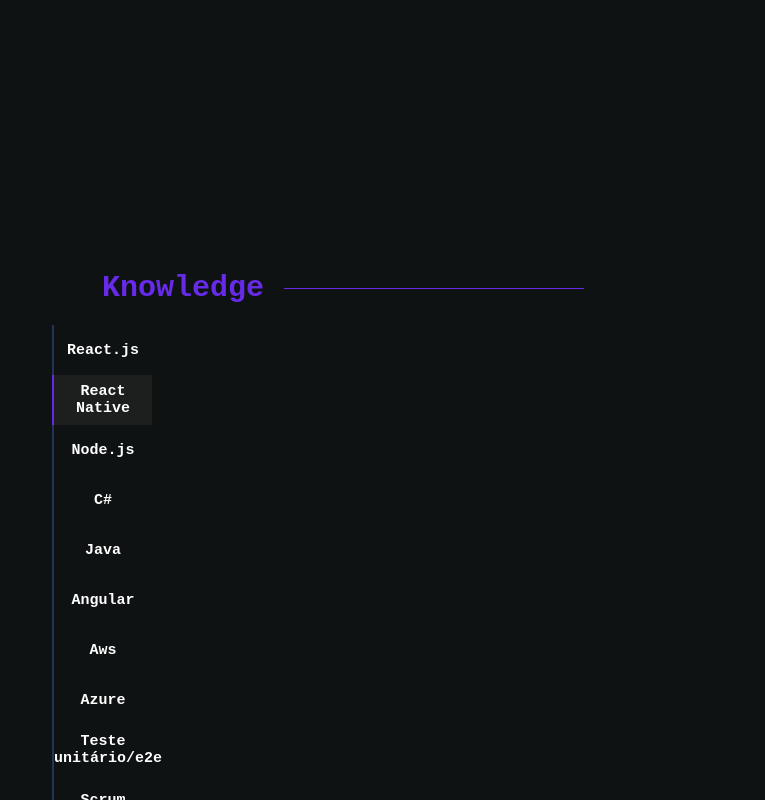
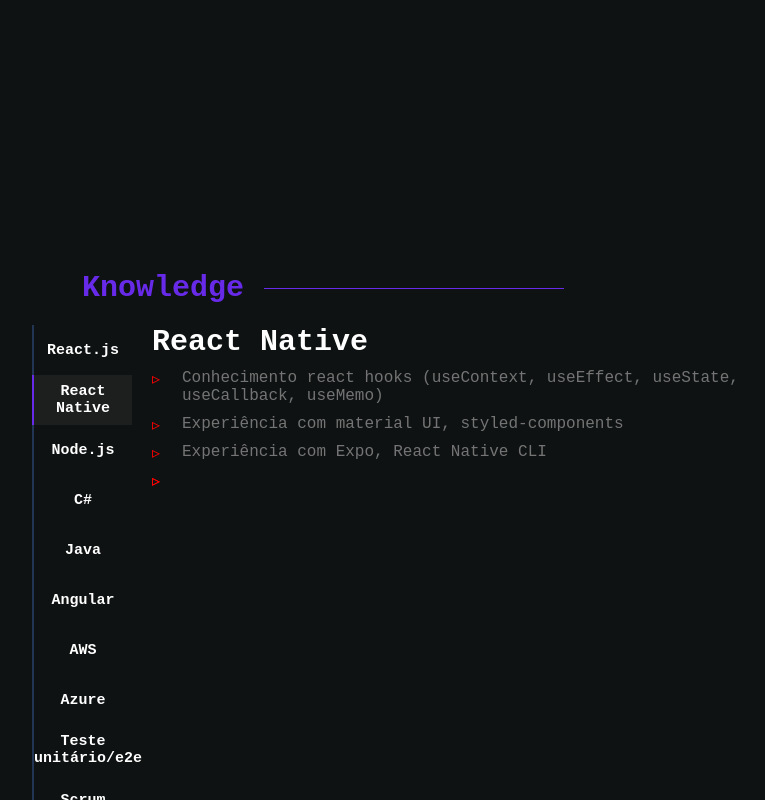
Before and after one commit to GustavoGomesRibeiro/portifolioV2, a React (Vite) app in the folder gustavo-gomes/: page / in a window 1280 px wide. Both pictures are taken after a click on the button "React Native". Shown: the part 2362-3162 px from the top of the page, without its empty margins (238-1003 px from the left). Built offline with nearby package versions, Linux system fonts and the light colour scheme.

Commit message:
created function to list knowledge

```diff
--- /dev/null
+++ b/gustavo-gomes/src/mock/knowledge.tsx
@@ -0,0 +1,115 @@
+const knowledge = [
+    {
+        id: 'react',
+        name:'React.js',
+        descriptions: [
+            {
+                desc_1: 'Conhecimento react hooks (useContext, useEffect, useState, useCallback, useMemo)',
+                desc_2: 'Experiência com material UI, styled-components',
+            }
+        ]
+    },
+    {
+        id: 'react-native',
+        name:'React Native',
+        descriptions: [
+            {
+                desc_1: 'Conhecimento react hooks (useContext, useEffect, useState, useCallback, useMemo)',
+                desc_2: 'Experiência com material UI, styled-components',
+                desc_3: 'Experiência com Expo, React Native CLI',
+            }
+        ]
+    },
+    {
+        id: 'node',
+        name:'Node.js',
+        descriptions: [
+            {
+                desc_1: '',
+                desc_2: '',
+                desc_3: '',
+            }
+        ]
+    },
+    {
+        id: 'c#',
+        name:'C#',
+        descriptions: [
+            {
+                desc_1: '',
+                desc_2: '',
+                desc_3: '',
+            }
+        ]
+    },
+    {
+        id: 'java',
+        name:'Java',
+        descriptions: [
+            {
+                desc_1: '',
+                desc_2: '',
+                desc_3: '',
+            }
+        ]
+    },
+    {
+        id: 'angular',
+        name:'Angular',
+        descriptions: [
+            {
+                desc_1: '',
+                desc_2: '',
+                desc_3: '',
+            }
+        ]
+    },
+    {
+        id: 'aws',
+        name:'AWS',
+        descriptions: [
+            {
+                desc_1: 'Ec2',
+                desc_2: 'S3',
+                desc_3: 'Lambdas',
+                desc_4: 'Route53',
+                desc_5: 'Cloud Front',
+            }
+        ]
+    },
+    {
+        id: 'azure',
+        name:'Azure',
+        descriptions: [
+            {
+                desc_1: '',
+                desc_2: '',
+                desc_3: '',
+            }
+        ]
+    },
+    {
+        id: 'teste',
+        name:'Teste unitário/e2e',
+        descriptions: [
+            {
+                desc_1: '',
+                desc_2: '',
+                desc_3: '',
+            }
+        ]
+    },
+    {
+        id: 'scrum',
+        name:'Scrum',
+        descriptions: [
+            {
+                desc_1: '',
+                desc_2: '',
+                desc_3: '',
+            }
+        ]
+    },
+]
+
+export default knowledge;
--- a/gustavo-gomes/src/pages/Partials/knowledge/index.tsx
+++ b/gustavo-gomes/src/pages/Partials/knowledge/index.tsx
@@ -1,5 +1,7 @@
-import react from 'react';
+import react, {useState} from 'react';
 import Titles from '../../../components/Title';
+import knowledge from '../../../mock/knowledge';
+import knowledges from '../../../mock/knowledge';
 
 import {
     Container,
@@ -9,7 +11,28 @@
     Descriptions
 } from './styled';
 
+interface Knowledge {
+    id: string;
+    name: string;
+    descriptions: [
+        {
+            desc_1?: string,
+            desc_2?: string,
+            desc_3?: string,
+            desc_4?: string,
+            desc_5?: string,
+        }
+    ];
+}
+
 export default function Knowledge() {
+    const [ filteredKnowledge, setFilteredKnowledge ] = useState<Knowledge[]>([]);
+
+    const showDescription = (id) => {
+        const knowledgeId = knowledges.filter( i => i.id === id );
+        setFilteredKnowledge(knowledgeId);
+    }
+
     return (
         <Container id="knowledge">
             <AreaContent>
@@ -19,65 +42,37 @@
 
                 <AreaButton>
                     <ul>
-                        <li>
-                            <button id="react" autoFocus onClick={() => {}}>React.js</button>
-                        </li>
-                        <li>
-                            <button id="react-native" onClick={() => {}}>React Native</button>
-                        </li>
-                        <li>
-                            <button id="node" onClick={() => {}}>Node.js</button>
-                        </li>
-                        <li>
-                            <button id="c#" onClick={() => {}}>C#</button>
-                        </li>
-                        <li>
-                            <button id="java" onClick={() => {}}>Java</button>
-                        </li>
-                        <li>
-                            <button id="angular" onClick={() => {}}>Angular</button>
-                        </li>
-                        <li>
-                            <button id="aws" onClick={() => {}}>Aws</button>
-                        </li>
-                        <li>
-                            <button id="azure" onClick={() => {}}>Azure</button>
-                        </li>
-                        <li>
-                            <button id="teste" onClick={() => {}}>Teste unitário/e2e</button>
-                        </li>
-                        <li>
-                            <button id="scrum" onClick={() => {}}>Scrum</button>
-                        </li>
+                        {knowledges.map(knowledge => {
+                            return (
+                                <li key={knowledge.id}>
+                                    <button id={knowledge.id} autoFocus onClick={() => showDescription(knowledge.id)}>{knowledge.name}</button>
+                                </li>
+                            )
+                        })}
                     </ul>
-                    {/* {nzn && (
-                        <Descriptions>
-                            <h3>Full Stack Developer - NZN</h3>
-                            <p>December 2020 - Present</p>
-                            <div>
-                                <ul>
-                                    <li>Criação de novos produtos para a principal vertical Tecmundo.</li>
-                                    <li>Monitorar e aprimorar a performance de projetos já entregues em produção.</li>
-                                    <li>Principal stack utilizada: C#.</li>
-                                    <li>Competências: C# · JavaScript · ReactJs · Windows Azure · Scrum · Node.js · MongoDB · MySQL · GitHub</li>
-                                </ul>
-                            </div>
-                        </Descriptions>
-                    )}
 
-                    {starpay && (
-                        <Descriptions>
-                            <h3>Front End Developer - Starpay</h3>
-                            <p>August 2019 - November 2020</p>
-                            <div>
-                                <ul>
-                                    <li>Desenvolvimento de novos portais, atualizações e correções dos mesmos, através das stacks, ReactJs, React Native, AngularJs, NodeJs além de utilizar banco de dados Oracle, Git(Versionamento de Código) e Aws.</li>
-                                    <li>Configuração de terminais POS e integração com sistemas externos via APIs RestFul e EDI com arquivos posicionais padrão CNAB.</li>
-                                    <li>Competências: React.js · Android · AngularJS · Java · JavaScript · Node.js · CSS · Aws · GitHub</li>
-                                </ul>
-                            </div>
-                        </Descriptions>
-                    )} */}
+                    {filteredKnowledge.map(knowledge => {
+                        return (
+                            <Descriptions key={knowledge.id}>
+                                <h3>{knowledge.name}</h3>
+                                <div>
+                                    <ul>
+                                        {knowledge.descriptions.map(description => {
+                                            return (
+                                                <div key={Math.random() * 2}>
+                                                    <li>{description?.desc_1}</li>
+                                                    <li>{description?.desc_2}</li>
+                                                    <li>{description?.desc_3}</li>
+                                                    <li>{description?.desc_4}</li>
+                                                    <li>{description?.desc_5}</li>
+                                                </div>
+                                            )
+                                        })}
+                                    </ul>
+                                </div>
+                            </Descriptions>
+                        )
+                    })}
                 </AreaButton>
             </AreaContent>
         </Container>
```
